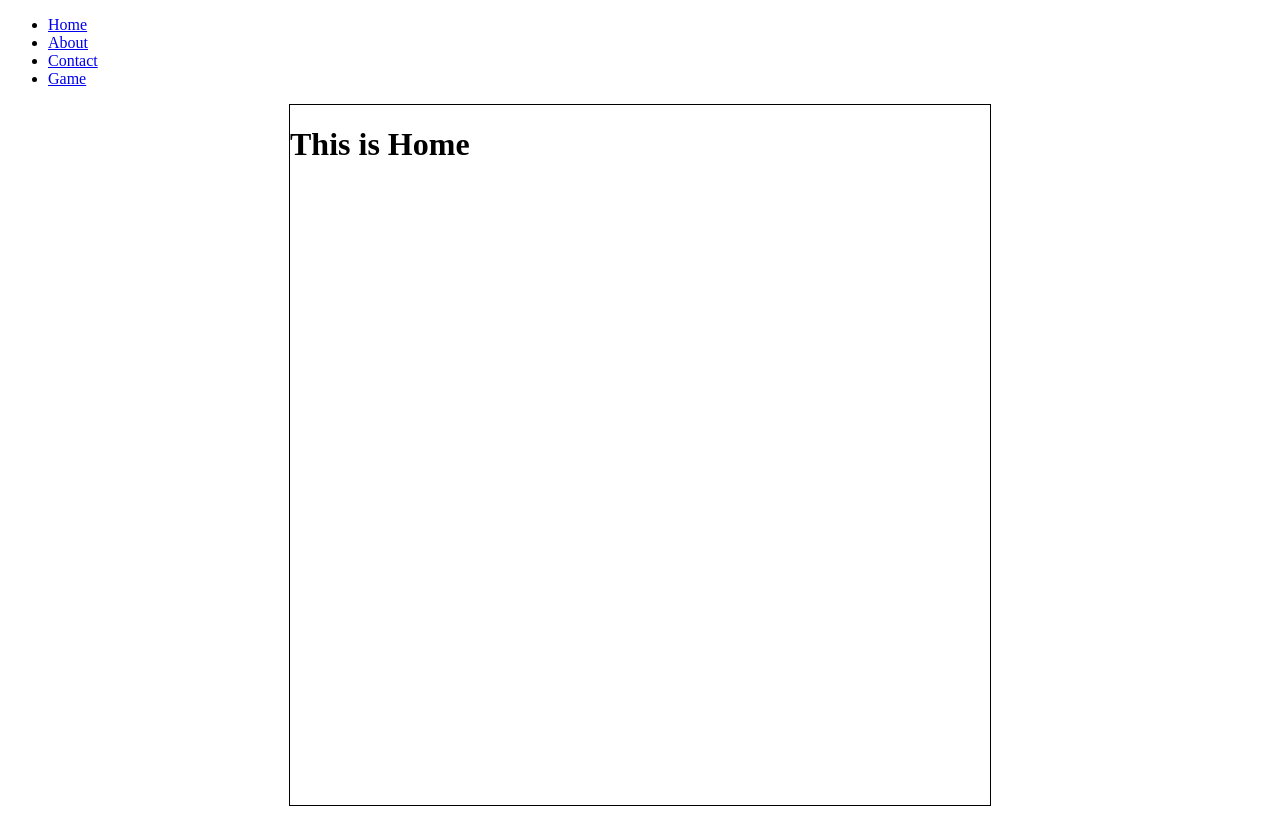
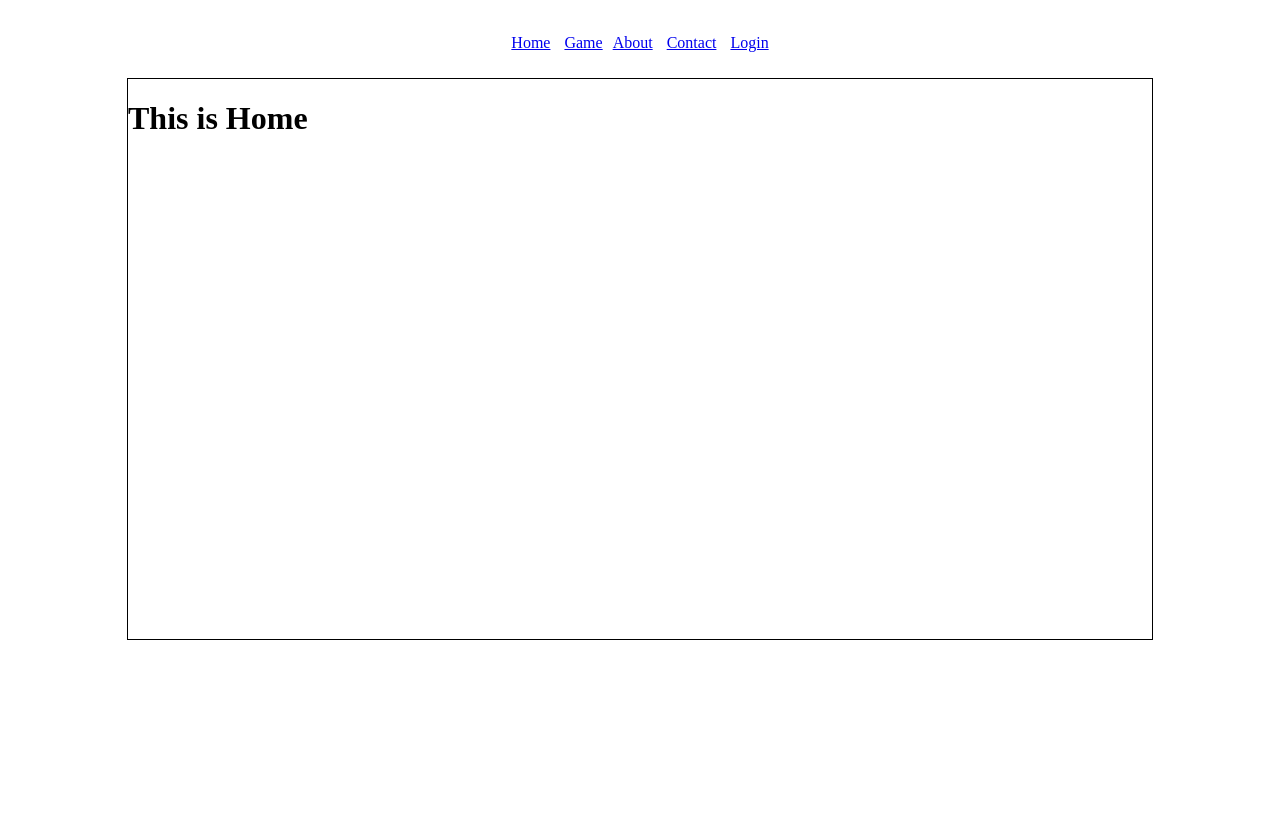
Before and after one commit to nuagesdencre/CI_PracticalPython, a Flask app: page / in a window 1280 px wide. After the commit the page ends 640 px from the top, so only its background shows below. Run offline with Flask 2, Linux system fonts and the light colour scheme.

Commit message:
added css styling for navigation menu

```diff
--- a/static/css/styles.css
+++ b/static/css/styles.css
@@ -1,9 +1,17 @@
-.container{
-  border: 1px solid black;
-  width: 700px;
-  height: 700px;
-  display: flex;
-  flex-wrap: wrap;
-  margin: auto;
+nav {
+    text-align: center;
+}
 
+ul, ul li {
+    display: inline-block;
+    padding: 5px;
 }
+
+.container {
+    border: 1px solid black;
+    width: 80vw;
+    height: 70vh;
+    display: flex;
+    flex-wrap: wrap;
+    margin: auto;
+}
--- a/templates/base.html
+++ b/templates/base.html
@@ -5,25 +5,27 @@
     <meta name="viewport" content="width=device-width, initial-scale=1.0">
     <meta http-equiv="X-UA-Compatible" content="ie=edge">
 
-    <link rel="stylesheet" href="{{ url_for('static', filename='css/styles.css') }}" type="text/css" />
+    <link rel="stylesheet" href="{{ url_for('static', filename='css/styles.css') }}" type="text/css"/>
     <title>CI Practical Python</title>
 </head>
-<navigation>
+<nav>
     <ul>
-        <li >
+        <li>
             <a href="{{ url_for('index') }}">Home</a>
         </li>
-                    <li >
+        <li>
+            <a href="{{ url_for('game') }}">Game</a>
+        <li>
             <a href="{{ url_for('about') }}">About</a>
         </li>
-                    <li >
+        <li>
             <a href="{{ url_for('contact') }}">Contact</a>
         </li>
-                    <li >
-                        <a href="{{ url_for('game') }}">Game</a>
+        <li>
+            <a href="{{ url_for('login') }}">Login</a>
         </li>
     </ul>
-</navigation>
+</nav>
 <body>
 <!-- Main Content -->
 <main class="container">
```
Lines whose indentation alone changed are shown as unchanged.
